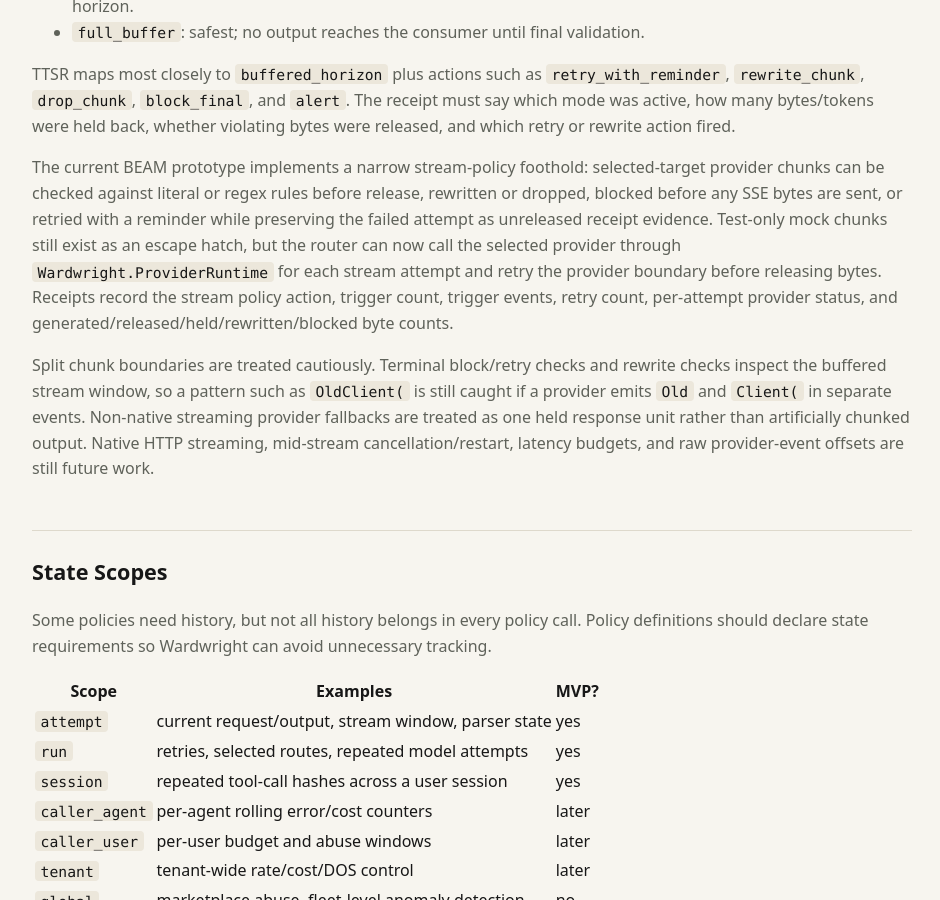
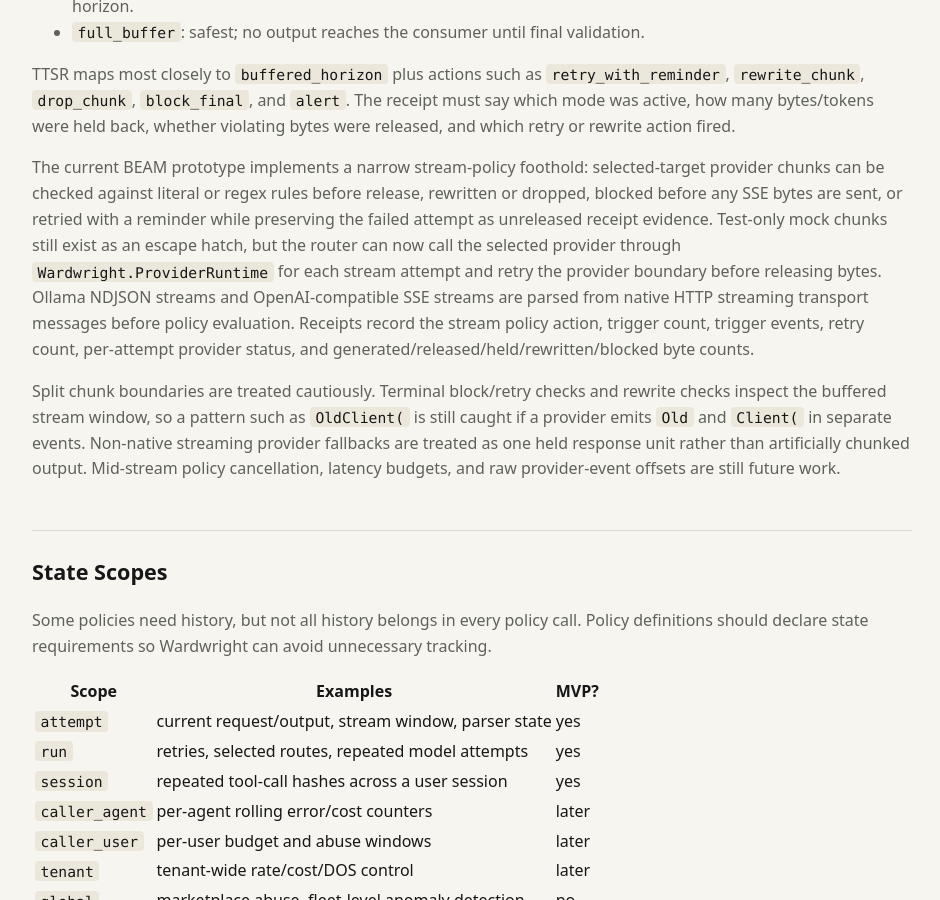
Before and after one commit to bglusman/ingary, a Jekyll site: the page built from docs/policy-engine.md, in a window 1280 px wide and 900 px high, scrolled down 4298 px. Shown: the whole window, without its empty margins (168-1108 px from the left). Built offline with Jekyll 4.4.1, drawn with Linux system fonts in a browser that asks for light colours.

Commit message:
Add native HTTP provider stream adapters

```diff
--- a/docs/policy-engine.md
+++ b/docs/policy-engine.md
@@ -200,17 +200,17 @@
 receipt evidence. Test-only mock chunks still exist as an escape hatch, but the
 router can now call the selected provider through `Wardwright.ProviderRuntime`
 for each stream attempt and retry the provider boundary before releasing bytes.
-Receipts record the stream policy action, trigger count, trigger events, retry
-count, per-attempt provider status, and generated/released/held/rewritten/blocked
-byte counts.
+Ollama NDJSON streams and OpenAI-compatible SSE streams are parsed from native
+HTTP streaming transport messages before policy evaluation. Receipts record the
+stream policy action, trigger count, trigger events, retry count, per-attempt
+provider status, and generated/released/held/rewritten/blocked byte counts.
 
 Split chunk boundaries are treated cautiously. Terminal block/retry checks and
 rewrite checks inspect the buffered stream window, so a pattern such as
 `OldClient(` is still caught if a provider emits `Old` and `Client(` in separate
 events. Non-native streaming provider fallbacks are treated as one held response
-unit rather than artificially chunked output. Native HTTP streaming,
-mid-stream cancellation/restart, latency budgets, and raw provider-event offsets
-are still future work.
+unit rather than artificially chunked output. Mid-stream policy cancellation,
+latency budgets, and raw provider-event offsets are still future work.
 
 ## State Scopes
 
```
Also changed, not shown: docs/architecture-review-tasks.md (+2 -2 lines), 2 other files.
